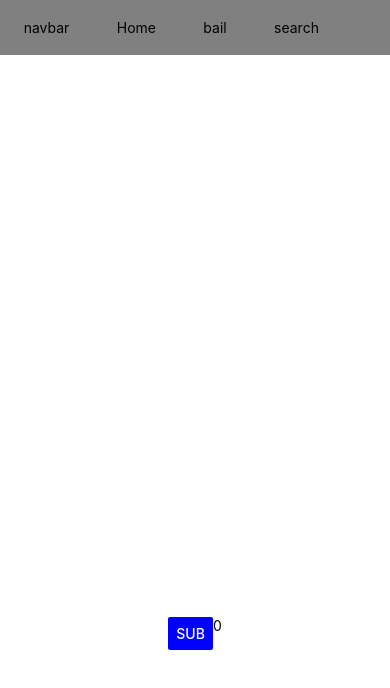
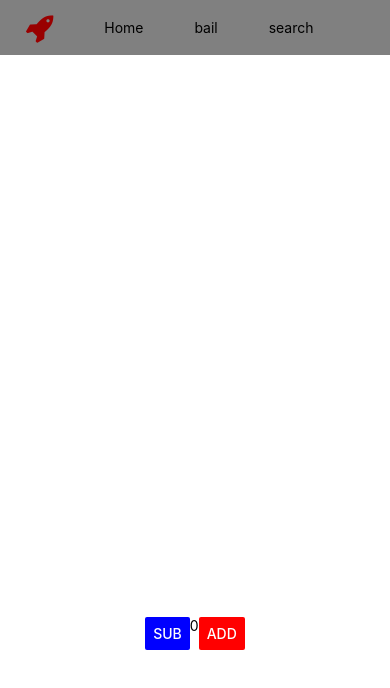
Before and after one commit to rabin123awale456/rabinawale, a React Native app: screen / in a window 390 px wide. Shown: the top 688 px of the page. Built offline with nearby package versions, Linux system fonts and the light colour scheme.

Commit message:
after vector imag

```diff
--- a/app/component/ToolBar.js
+++ b/app/component/ToolBar.js
@@ -2,7 +2,8 @@ import React from 'react';
 import {
     View, Text, StyleSheet
 } from 'react-native';
-
+import Icon from 'react-native-vector-icons/FontAwesome';
+const myIcon = (<Icon name="rocket" size={30} color="#900" />)
 
 const ToolBar = () => {
     return (
@@ -11,8 +12,8 @@ const ToolBar = () => {
 
                 <View>
                     <Text>
-                        navbar
-                </Text>
+                        {myIcon}
+                    </Text>
                 </View>
 
                 <View>
--- a/app/screen/HomeSceen.js
+++ b/app/screen/HomeSceen.js
@@ -35,7 +35,11 @@ export default class HomeScreen extends React.Component {
                     <Text>
                         {this.state.count}
                     </Text>
-
+                    <Buttons
+                        title='add'
+                        color='red'
+                        onPress={() => this.AddNumber()}
+                    />
 
 
                 </ View>
```
Also changed, not shown: 2 other files (tests, documents, lock files or other folders).
